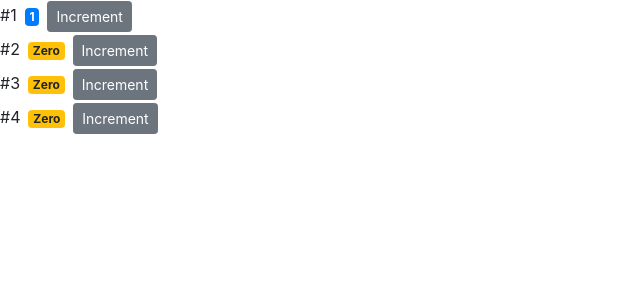
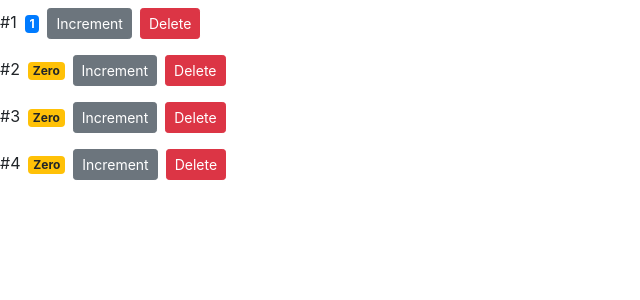
Before and after one commit to rsmilek/JavaScriptSamples, a React (Create React App) app in the folder r-counter-app/: page / in a window 1280 px wide. Shown: the top 300 px of the page, without its empty margins (0-640 px from the left). Built offline with nearby package versions, Linux system fonts and the light colour scheme.

Commit message:
r-counter: + raising & handling events

```diff
--- a/r-counter-app/src/componets/counter.jsx
+++ b/r-counter-app/src/componets/counter.jsx
@@ -5,8 +5,7 @@
     value: this.props.value // Initialize state of react component by given property 'value'
   };
 
-  handleIncrement = product => {
-    console.log(product);
+  handleIncrement = () => {
     this.setState({ value: this.state.value + 1 }); // Stores new value into state.count & synchronize view (update UI by new value) by async call or render() method
   };
 
@@ -21,6 +20,12 @@
           className="btn btn-secondary btn-sm"
         >
           Increment
+        </button>
+        <button
+          onClick={() => this.props.onDelete(this.props.id)} // 'Counter' component is raising event on 'Counters' component to be handled there
+          className="btn btn-danger btn-sm m-2"
+        >
+          Delete
         </button>
       </div>
     );
--- a/r-counter-app/src/componets/counters.jsx
+++ b/r-counter-app/src/componets/counters.jsx
@@ -11,13 +11,25 @@
     ]
   };
 
+  handleDelete = counterId => {
+    console.log("Event handler called!", counterId);
+    // To delete counter given by 'counterId' we need to modify 'state.counters' by new array without specified counter element
+    const counters = this.state.counters.filter(c => c.id !== counterId);
+    this.setState({ counters: counters });
+  };
+
   render() {
     return (
       <div>
         {this.state.counters.map(counter => (
-          // Pass content to react component by property 'value' & as children attribute
-          <Counter key={counter.id} value={counter.value}>
-            #{counter.id}
+          <Counter
+            key={counter.id}
+            id={counter.id}
+            value={counter.value} // Pass content to react component by property 'value'
+            onDelete={this.handleDelete} // Pass reference to event handler to child react component
+          >
+            {/** Pass content to react component as 'children' attribute */}#
+            {counter.id}
           </Counter>
         ))}
       </div>
```
